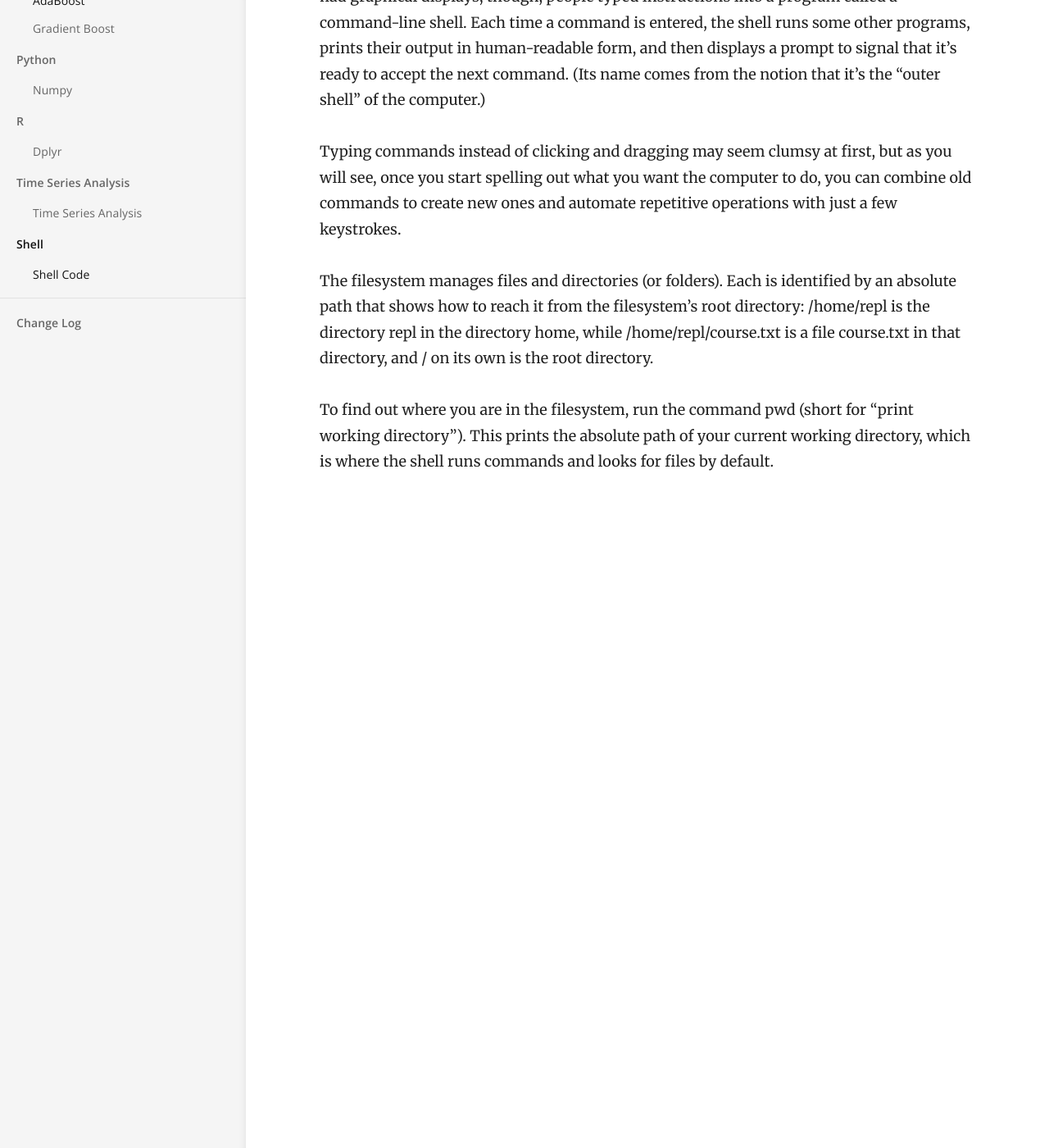
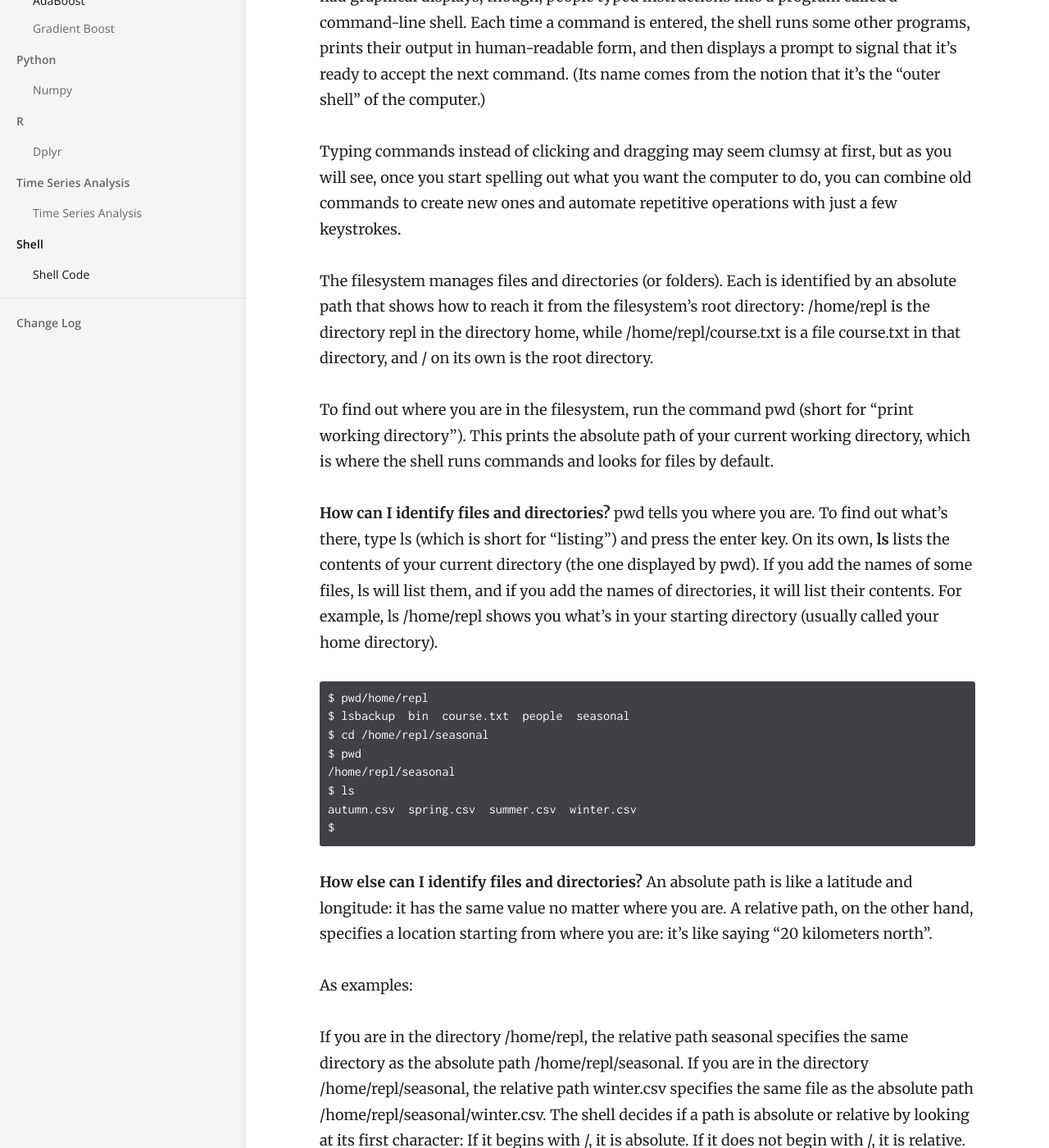
Before and after one commit to ksuthalia/ko-taemin, a Jekyll site: the page built from _docs/shell.md, in a window 1280 px wide and 1400 px high, scrolled down 495 px. Shown: the whole window at 82% size. Built offline with Jekyll 4.4.1, drawn with Linux system fonts in a browser that asks for light colours; some of the changed text lies outside the part shown.

Commit message:
Update shell.md

```diff
--- a/_docs/shell.md
+++ b/_docs/shell.md
@@ -16,3 +16,51 @@ Typing commands instead of clicking and dragging may seem clumsy at first, but a
 The filesystem manages files and directories (or folders). Each is identified by an absolute path that shows how to reach it from the filesystem's root directory: /home/repl is the directory repl in the directory home, while /home/repl/course.txt is a file course.txt in that directory, and / on its own is the root directory.
 
 To find out where you are in the filesystem, run the command pwd (short for "print working directory"). This prints the absolute path of your current working directory, which is where the shell runs commands and looks for files by default.
+
+**How can I identify files and directories?**
+pwd tells you where you are. To find out what's there, type ls (which is short for "listing") and press the enter key. On its own, **ls** lists the contents of your current directory (the one displayed by pwd). If you add the names of some files, ls will list them, and if you add the names of directories, it will list their contents. For example, ls /home/repl shows you what's in your starting directory (usually called your home directory).
+
+~~~
+$ pwd/home/repl
+$ lsbackup  bin  course.txt  people  seasonal
+$ cd /home/repl/seasonal
+$ pwd
+/home/repl/seasonal
+$ ls
+autumn.csv  spring.csv  summer.csv  winter.csv
+$
+~~~
+
+**How else can I identify files and directories?**
+An absolute path is like a latitude and longitude: it has the same value no matter where you are. A relative path, on the other hand, specifies a location starting from where you are: it's like saying "20 kilometers north".
+
+As examples:
+
+If you are in the directory /home/repl, the relative path seasonal specifies the same directory as the absolute path /home/repl/seasonal.
+If you are in the directory /home/repl/seasonal, the relative path winter.csv specifies the same file as the absolute path /home/repl/seasonal/winter.csv.
+The shell decides if a path is absolute or relative by looking at its first character: If it begins with /, it is absolute. If it does not begin with /, it is relative.
+
+You are in /home/repl.
+~~~
+$ ls seasonal/summer.csv
+seasonal/summer.csv
+$ pwd
+/home/repl
+$ ls seasonal
+autumn.csv  spring.csv  summer.csv  winter.csv
+$ ls people
+agarwal.txt
+~~~
+
+**How can I move to another directory?**
+Just as you can move around in a file browser by double-clicking on folders, you can move around in the filesystem using the command cd (which stands for "change directory").
+
+If you type cd seasonal and then type pwd, the shell will tell you that you are now in /home/repl/seasonal. If you then run ls on its own, it shows you the contents of /home/repl/seasonal, because that's where you are. If you want to get back to your home directory /home/repl, you can use the command cd /home/repl.
+
+~~~
+$ pwd/home/repl
+$ $ cd /home/repl/seasonal$ pwd
+/home/repl/seasonal
+$ ls
+autumn.csv  spring.csv  summer.csv  winter.csv
+~~~
```
